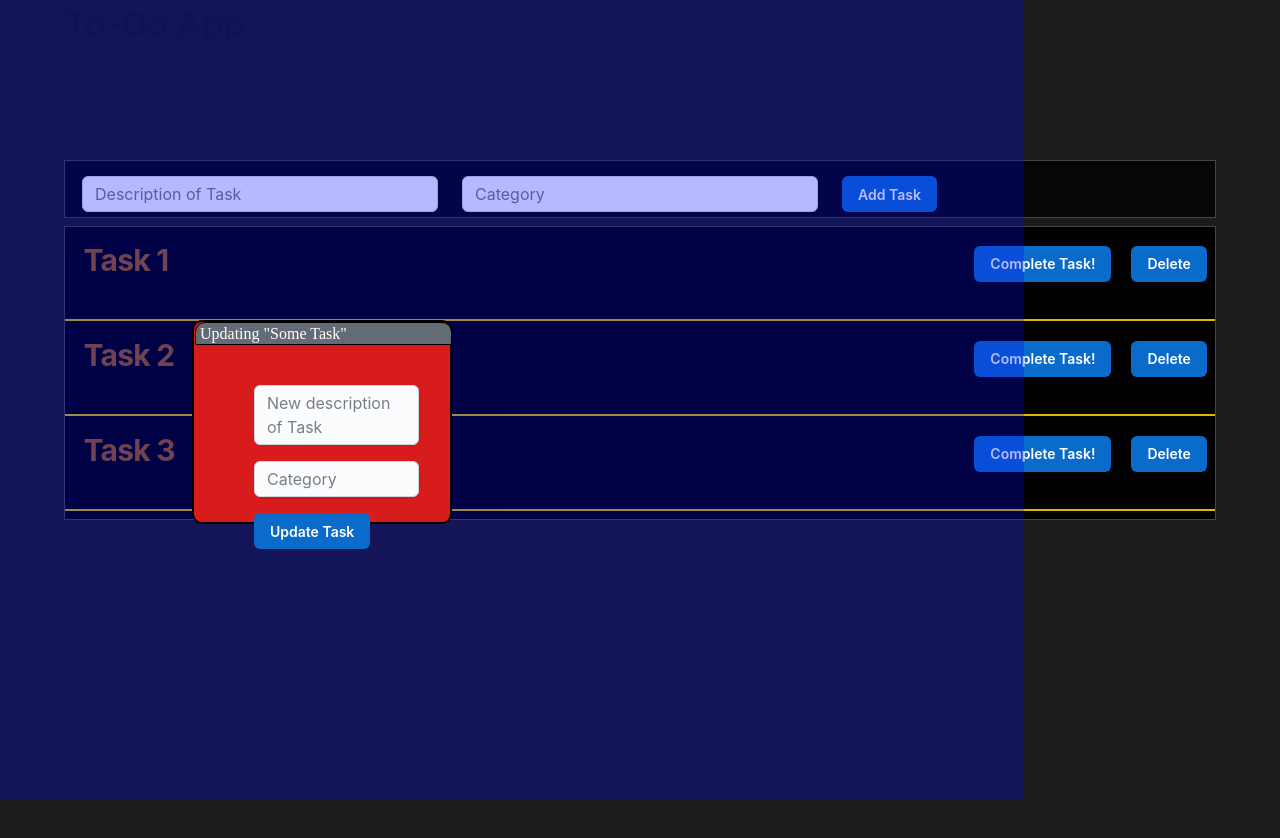
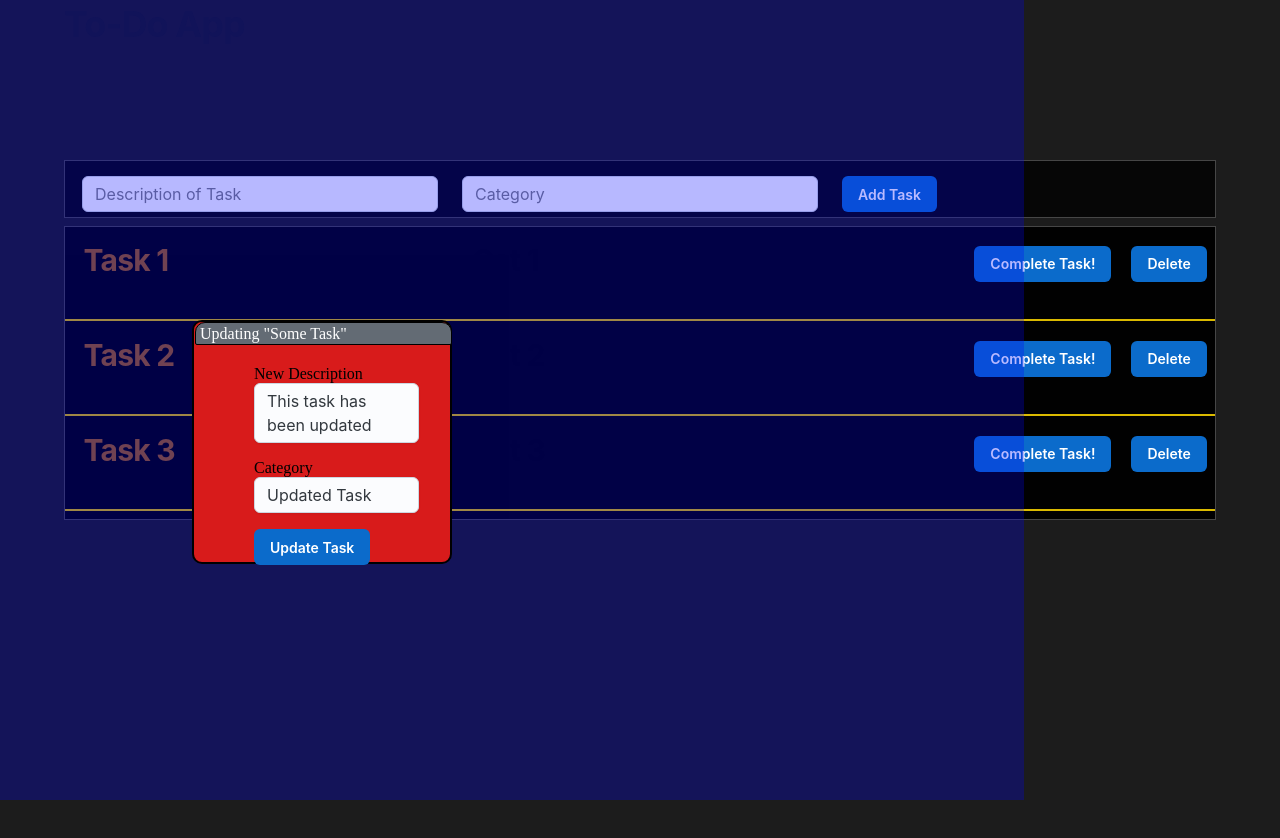
Before and after one commit to nicopasq/todo_client, a React (Create React App) app: page / in a window 1280 px wide. Shown: the top 838 px of the page. Built offline with nearby package versions, Linux system fonts and the light colour scheme; data requests are answered from the project's data file.

Commit message:
added labels to text inputs for UpdateTask component.

```diff
--- a/src/components/UpdateTask.js
+++ b/src/components/UpdateTask.js
@@ -9,21 +9,19 @@ return (
     <Typography id="updatingCurrentTask" level="h5" variant="solid">Updating "Some Task"</Typography>
         <Grid id="updateTaskGrid" container spacing={2} sx={{ flexGrow: 1 }}>
           <Grid xs={8}>
+          <Typography level="h5">New Description</Typography>
             <Textarea
             className="updateTaskInput"
             placeholder="New description of Task"
-            // onChange={e => handleChange(e)}
-            // value={description}
-            // name="description"
+            value="This task has been updated"
             />
           </Grid>
           <Grid xs={8}>
+          <Typography level="h5">Category</Typography>
             <Textarea
             className="updateTaskInput"
             placeholder="Category"
-            // onChange={e => handleChange(e)}
-            // value={category}
-            // name="category"
+            value="Updated Task"
             />
           </Grid>
           <Grid xs={8}>
--- a/src/styles/updateTask.css
+++ b/src/styles/updateTask.css
@@ -10,7 +10,7 @@
     background-color: rgb(216, 27, 27);
     border-radius: 10px;
     border: 2px solid black;
-    height: 25vh;
+    height: 30vh;
     width: 20vw;
     position: relative;
     top: 40vh;
@@ -18,7 +18,7 @@
 }
 #updateTaskGrid{
     position: relative;
-    top: 40px;
+    top: 20px;
     left: 60px;
 }
 #updatingCurrentTask{
```
